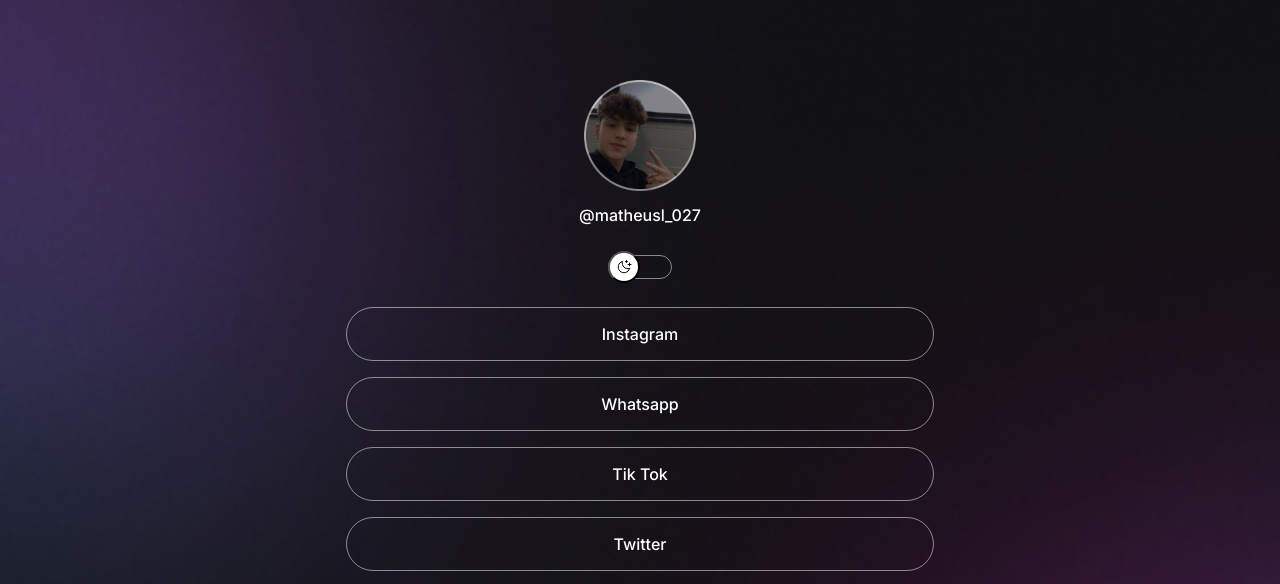
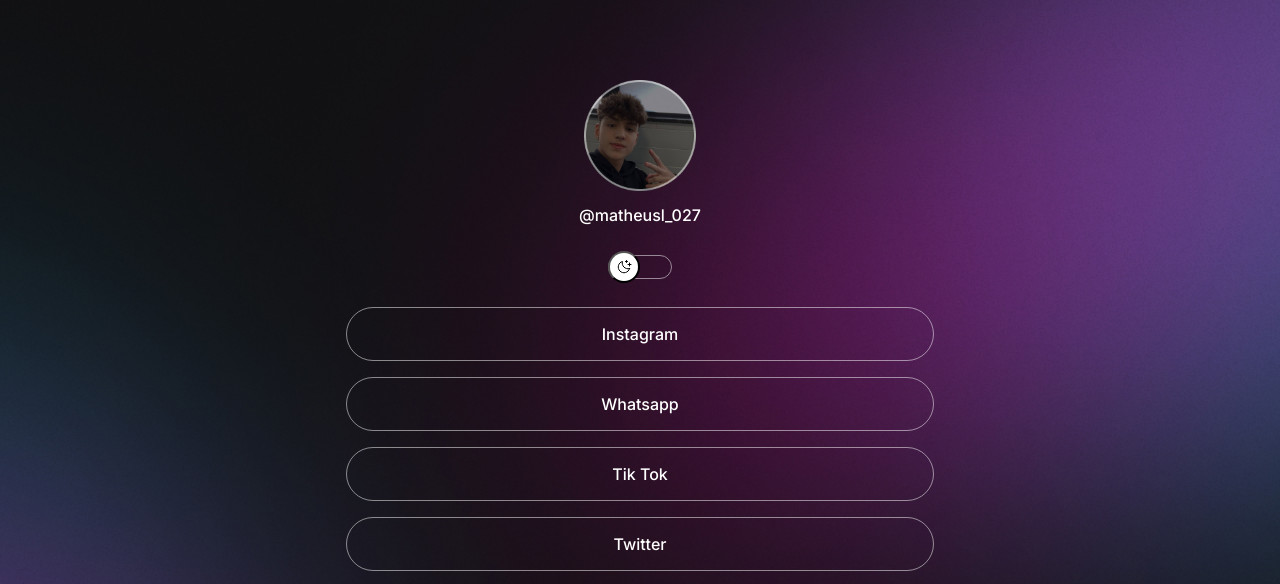
Before and after one commit to MatheusL027/MatheusL_027, a plain HTML site: page index.html in a window 1280 px wide. Shown: the top 584 px of the page. Drawn offline with nearby package versions, Linux system fonts and the light colour scheme.

Commit message:
mudar o background de acordo com a media queries

```diff
--- a/style.css
+++ b/style.css
@@ -22,7 +22,7 @@
 --switch-bg-url: url(assets/Sun.svg);
 }
 
-body{ background: var(--bg-url) no-repeat top center/cover; }
+body{ background: var(--bg-url) no-repeat top center/cover; height: 100vh; }
 
 body *{font-family: 'Inter', sans-serif; color: var(--text-color);}
 
@@ -128,3 +128,12 @@
   text-align: center;
 font-size: 17px; }
  a{text-decoration: none;}
+
+@media (min-width: 700px){
+:root {
+--bg-url: url(./assets/bg-desktop.jpg);}
+.claro{
+  --bg-url: url(./assets/desktop-light.jpg)
+}
+
+}
```
Also changed, not shown: assets/bg-desktop.jpg (added), assets/desktop-light.jpg (added).
